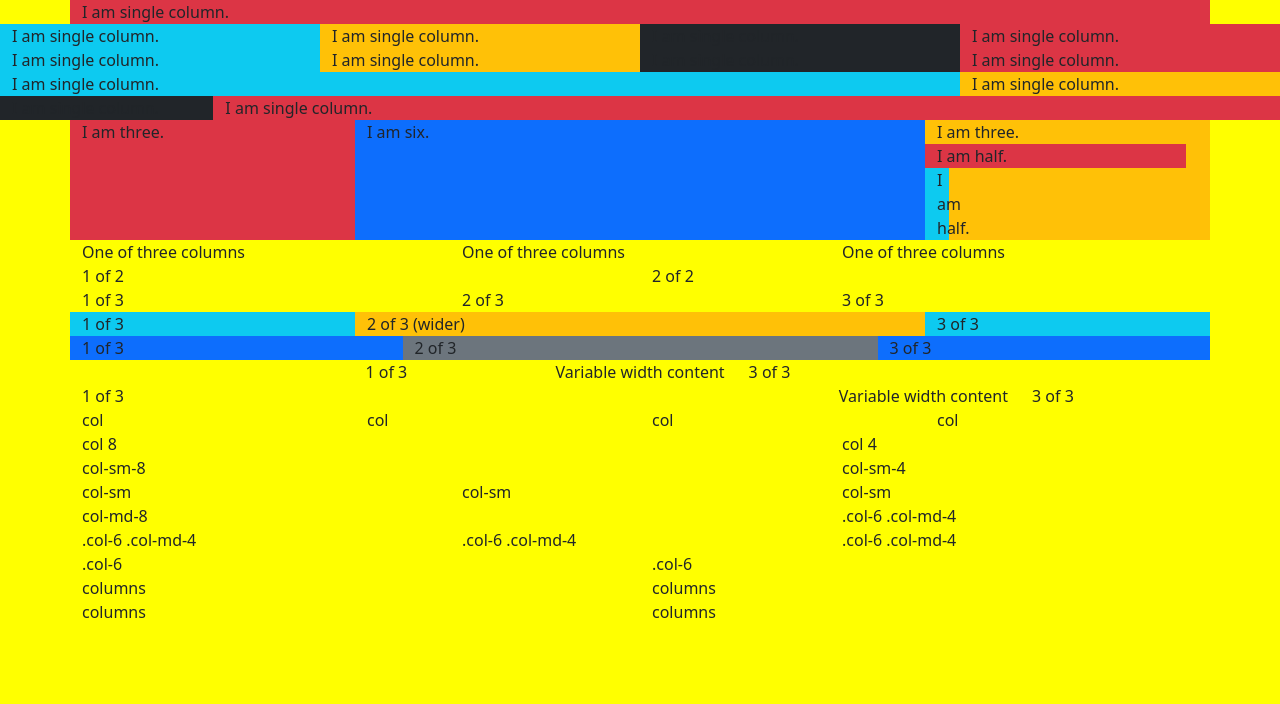
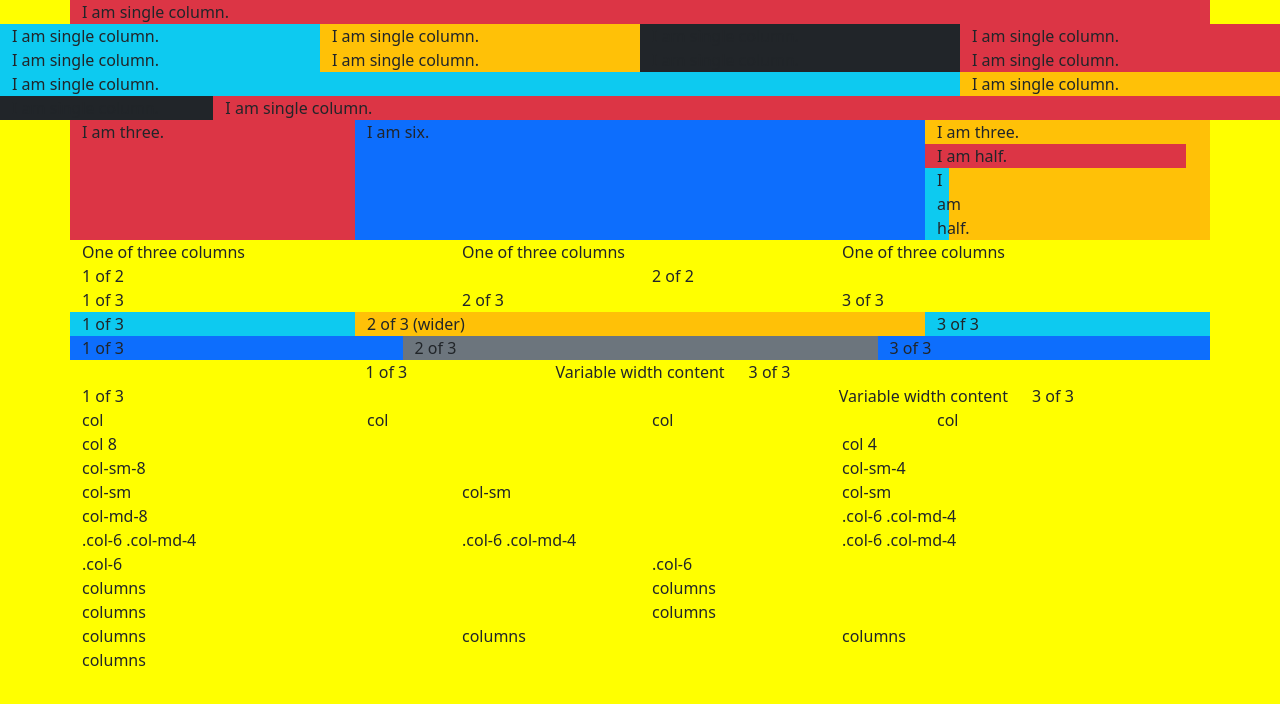
Before and after one commit to rezaasghari/bootstrap4, a plain HTML site: page index.html in a window 1280 px wide. Drawn offline with nearby package versions, Linux system fonts and the light colour scheme.

Commit message:
worked on row-cols-3 class in bootstrap5

```diff
--- a/index.html
+++ b/index.html
@@ -211,6 +211,15 @@
         </div>
     </div>
 
+    <div class="container">
+        <div class="row row-cols-3">
+            <div class="col">columns</div>
+            <div class="col">columns</div>
+            <div class="col">columns</div>
+            <div class="col">columns</div>
+        </div>
+    </div>
+
 
     <!-- Optional JavaScript; choose one of the two! -->
 
```
